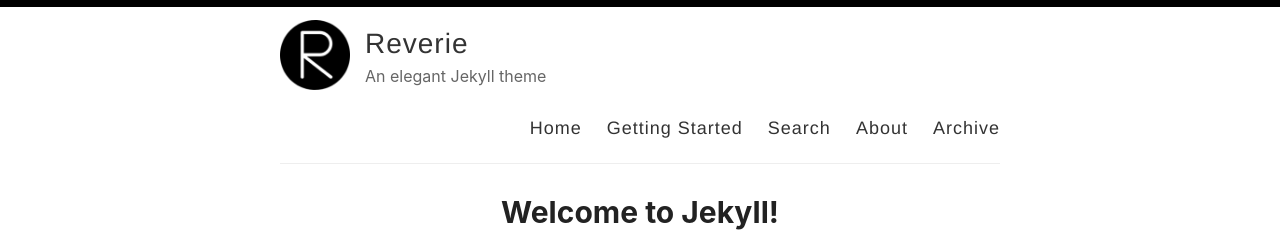
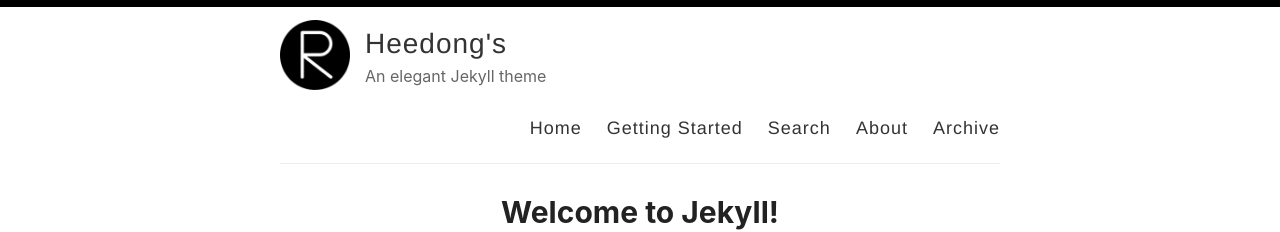
Before and after one commit to ParkHeedong/ParkHeedong.github.io, a Jekyll site: the page built from index.html, in a window 1280 px wide. Shown: the top 232 px of the page. Built offline with Jekyll 4.4.1, drawn with Linux system fonts in a browser that asks for light colours; the list of posts is cut into pages by our own code.

Commit message:
directory change

```diff
--- a/_config.yml
+++ b/_config.yml
@@ -3,7 +3,7 @@
 #
 
 # Name of your site (displayed in the header)
-name: Reverie
+name: Heedong's
 
 # Name of the author
 author: Amit Merchant
```
